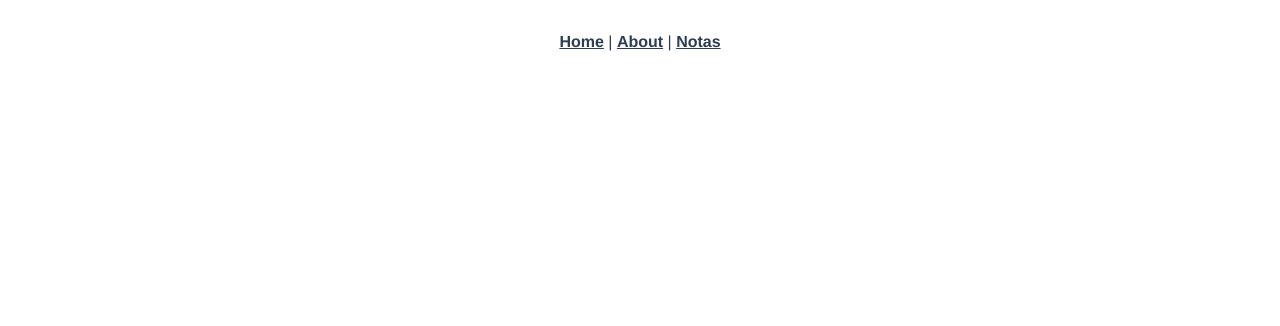
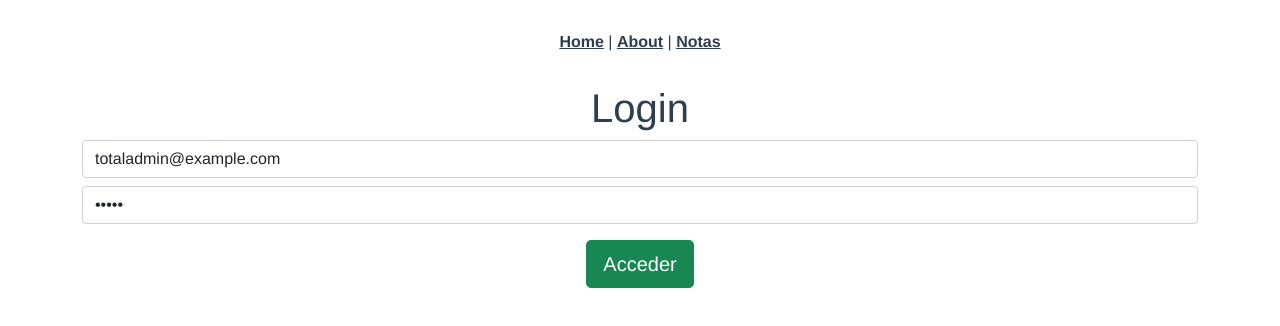
Before and after one commit to AdrianLinares/coldream_frontend, a Vue app: page /login in a window 1280 px wide. Shown: the top 326 px of the page. Built offline with nearby package versions, Linux system fonts and the light colour scheme.

Commit message:
Template3

```diff
--- a/package.json
+++ b/package.json
@@ -11,6 +11,7 @@
     "bootstrap": "^5.1.2",
     "bootstrap-vue": "^2.21.2",
     "core-js": "^3.6.5",
+    "jwt-decode": "^3.1.2",
     "vue": "^2.6.14",
     "vue-axios": "^3.3.7",
     "vue-router": "^3.2.0",
--- a/src/router/index.js
+++ b/src/router/index.js
@@ -19,6 +19,11 @@ const routes = [
     path: '/notas',
     name: 'notas',
     component: () => import(/* webpackChunkName: "about" */ '../views/Notas.vue')
+  },
+  {
+    path: '/login',
+    name: 'login',
+    component: () => import(/* webpackChunkName: "about" */ '../views/Login.vue')
   }
 ]
 
--- /dev/null
+++ b/src/views/Login.vue
@@ -0,0 +1,42 @@
+<template>
+  <div class="container">
+    <h1>Login</h1>
+    <form @submit.prevent="login">
+      <input type="email" placeholder="Email" class="form-control my-2" v-model="usuario.email">
+      <input type="password" placeholder="Contraseña" class="form-control my-2" v-model="usuario.pass">
+      <b-button class="btn-block btn-success btn-lg my-2" type="submit">Acceder</b-button>
+    </form>
+    <div v-if="mensaje != ''">
+      <p>{{mensaje}}</p>
+    </div>
+  </div>
+</template>
+
+<script>
+import { mapActions } from "vuex";
+
+export default {
+  data() {
+    return {
+      usuario: {email: 'totaladmin@example.com', pass: '66246'},
+      mensaje: ''
+    }
+  },
+  methods:{
+    ...mapActions(['guardarUsuario']),
+    login(){
+      // console.log(this.usuario);
+      this.axios.post('/login', this.usuario)
+        .then(res => {
+          console.log(res.data);
+          const token = res.data.token;
+          this.guardarUsuario(token);
+        })
+        .catch(e => {
+          console.log(e.response);
+          this.mensaje = e.response.data.mensaje
+        })
+    }
+  }
+}
+</script>
--- a/src/views/Notas.vue
+++ b/src/views/Notas.vue
@@ -88,6 +88,9 @@
 </template>
 
 <script>
+
+import { mapState } from "vuex";
+
 export default {
   data() {
     return {
@@ -101,11 +104,25 @@ export default {
       dismissCountDown: 0,
     };
   },
+  computed: {
+    ...mapState(['token'])
+  },
   created() {
     this.listarNotas();
   },
   methods: {
+    alerta(){
+      this.mensaje.color = 'danger';
+      this.mensaje.texto = 'Probando alerta';
+      this.showAlert();
+    },
     listarNotas() {
+      const config = {
+        headers: {
+          token: this.token
+        }
+      }
+
       this.axios
         .get("nota")
         .then((response) => {
@@ -118,6 +135,12 @@ export default {
     },
 
     agregarNota() {
+      let config = {
+        headers: {
+          token: this.token
+        }
+      }
+
       //console.log(this.nota);
       this.axios
         .post("/nueva-nota", this.nota)
```
Also changed, not shown: 1 other file (tests, documents, lock files or other folders).
